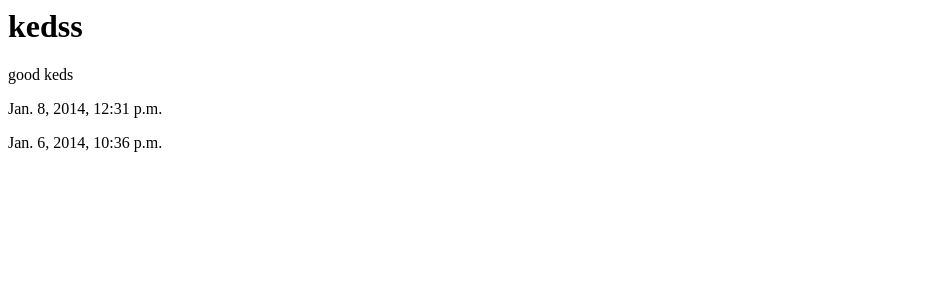
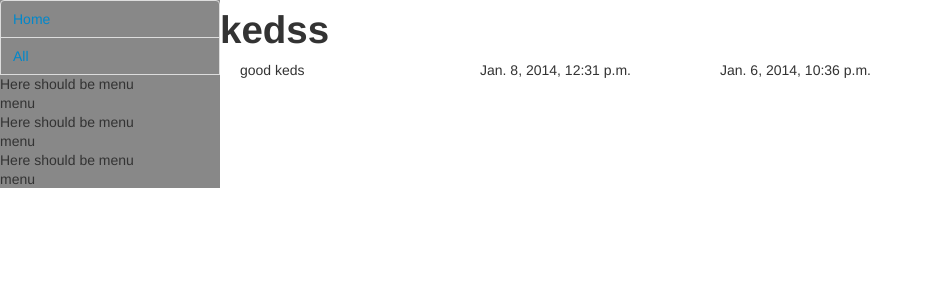
Before and after one commit to Effessio/catalog, a Django app: a page that uses goods/templates/goods/description.html in a window 1280 px wide. Shown: the top 300 px of the page, without its empty margins (0-930 px from the left). Run offline with Django 3.2, Linux system fonts and the light colour scheme; data comes from the database, SQL or seed files in the repository; both versions use the stored data as it was after the commit; parts of the project's set-up code (start-up, migrations or seed data) failed here and were passed over.

Commit message:
added base.html and inheritance to other templates. experiments with boortstrap

```diff
--- a/catalog/settings.py
+++ b/catalog/settings.py
@@ -83,5 +83,5 @@ USE_TZ = True
 
 STATIC_URL = '/static/'
 STATICFILES_DIRS = (
-    os.path.join(BASE_DIR, "static"),
+    os.path.join(BASE_DIR, "catalog/static"),
 )
--- /dev/null
+++ b/goods/templates/goods/base.html
@@ -0,0 +1,24 @@
+<!DOCTYPE html>
+<html>
+<head>
+    {% load staticfiles %}
+       <link rel="stylesheet" type="text/css" href="{% static 'goods/bootstrap.css' %}" />
+    <title></title>
+</head>
+<body>
+{% block sidebar %}
+    <ul class="nav nav-tabs nav-stacked span3" style="background-color:#888888">
+        <li><a href="{% url 'index' %}">Home</a></li>
+        <li><a href="goods/all">All</a></li>
+        <li>Here should be menu</li>
+        <li>menu</li>
+        <li>Here should be menu</li>
+        <li>menu</li>
+        <li>Here should be menu</li>
+        <li>menu</li>
+    </ul>
+{% endblock %}
+{% block content %}{% endblock %}
+
+</body>
+</html>
--- a/goods/templates/goods/description.html
+++ b/goods/templates/goods/description.html
@@ -1,4 +1,12 @@
-<h1> {{ product.name }} </h1>
-<p>{{ product.description}} </p>
-<p>{{ product.edit_date}} </p>
-<p>{{ product.pub_date}} </p>
+{% extends "goods/base.html" %}
+{% block sidebar %} {{ block.super }} {% endblock %}
+{% block content %}
+<div class="container">
+    <h1> {{ product.name }} </h1>
+    <article class="row">
+        <p class="span3"> {{ product.description}}</p>
+        <p class="span3">{{ product.edit_date}} </p>
+        <p class="span3">{{ product.pub_date}} </p>
+    </article>
+</div>
+{% endblock %}
--- a/goods/templates/goods/index.html
+++ b/goods/templates/goods/index.html
@@ -1,3 +1,6 @@
+{% extends "goods/base.html" %}
+{% block sidebar %} {{ block.super }} {% endblock %}
+{% block content %}
 {% if producers_list %}
     <ul>
     {% for producer in producers_list %}
@@ -7,3 +10,4 @@
 {% else %}
     <p>No producers are available.</p>
 {% endif %}
+{% endblock %}
--- a/goods/templates/goods/producer_list.html
+++ b/goods/templates/goods/producer_list.html
@@ -1,6 +1,10 @@
+{% extends "goods/base.html" %}
+{% block sidebar %} {{ block.super }} {% endblock %}
+{% block content %}
     <h1> {{producer.name}} </h1>
     <ul>
     {% for product in producer.product_set.all %}
         <li><a href="{% url 'description' product.id %}">{{ product.name }}</a></li>
     {% endfor %}
     </ul>
+{% endblock %}
--- /dev/null
+++ b/src/pip-delete-this-directory.txt
@@ -0,0 +1,5 @@
+This file is placed here by pip to indicate the source was put
+here by pip.
+
+Once this package is successfully installed this source code will be
+deleted (unless you remove this file).
```
Also changed, not shown: goods/templates/goods/all_goods_list.html (+5 -4 lines), db.sqlite3, 1 other file. Lines whose indentation alone changed are shown as unchanged.
